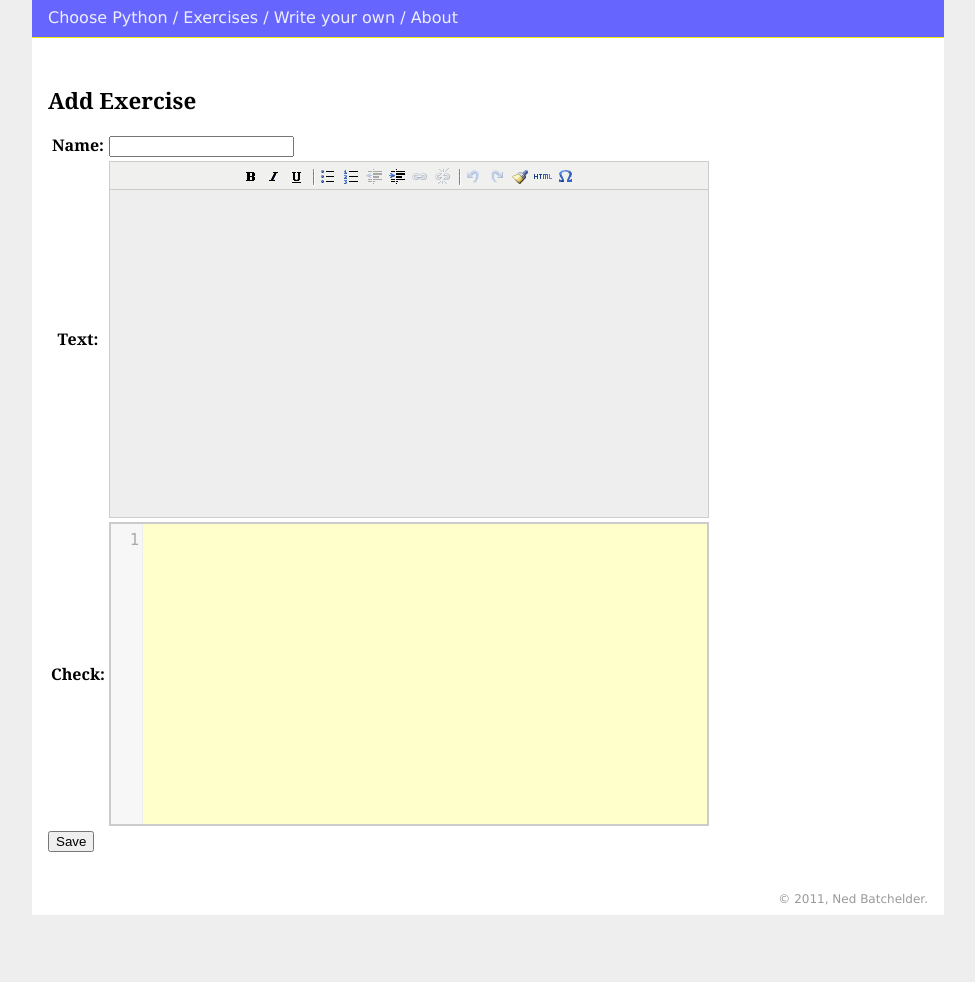
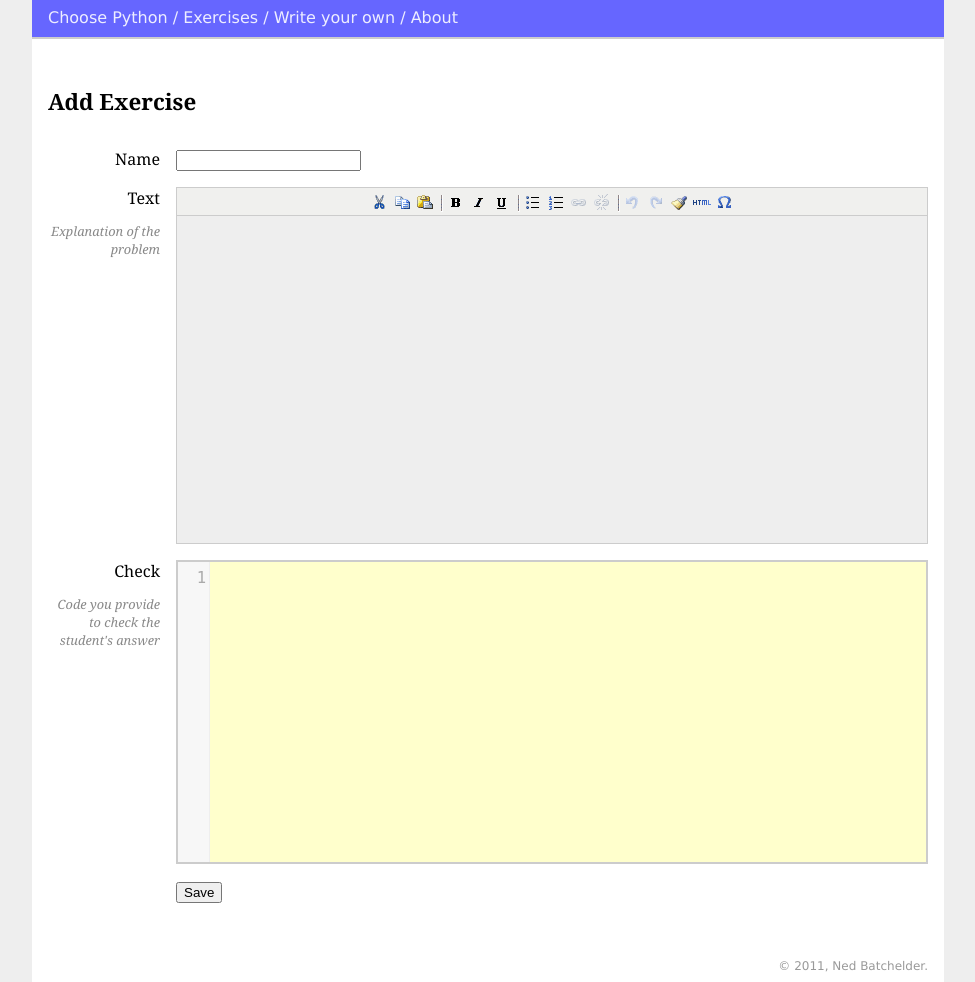
Before and after one commit to nedbat/choosy, a Django app: template server/desk/templates/edit_exercise.html in a window 1280 px wide. Shown: the whole page, without its empty margins (168-1143 px from the left). Before the commit the page ends 915 px from the top, so only its background shows below. Run offline with Django 3.2, Linux system fonts and the light colour scheme; the template is opened without the code that fills it: values that come from a table or form of the project are taken from there, others are empty; some libraries are stand-ins or nearby versions.

Commit message:
Make the exercise editing form nicer.

```diff
--- a/server/desk/templates/edit_exercise.html
+++ b/server/desk/templates/edit_exercise.html
@@ -32,31 +32,48 @@
     elements : "id_text",
     content_css : "/static/style.css",
     theme_advanced_toolbar_location : "top",
-    theme_advanced_buttons1 : "bold,italic,underline,|,"
-    + "bullist,numlist,outdent,indent,"
+    theme_advanced_buttons1 : "cut,copy,paste,|,"
+    + "bold,italic,underline,|,"
+    + "bullist,numlist,"
     + "link,unlink,|,"
     + "undo,redo,cleanup,code,charmap",
     theme_advanced_buttons2 : "",
     theme_advanced_buttons3 : "",
     height:"350px",
-    width:"600px"
+    width:"100%"
 });
 
 </script>
 {% endblock head %}
 
 {% block main %}
-{% if form.instance.id %}
-  <h1>Edit Exercise</h1>
+  {% if form.instance.id %}
+    <h1>Edit Exercise</h1>
   {% else %}
-  <h1>Add Exercise</h1>
+    <h1>Add Exercise</h1>
   {% endif %}
 
   <form action="." method="post">
-  {% csrf_token %}
-  <table>
-  {{ form.as_table }}
-  </table>
-  <input type="submit" value="Save" />
+    {% csrf_token %}
+    <fieldset>
+      <div class='field'>
+        {{ form.name.errors }}
+        <label for="id_name">Name</label>
+        <div class='widget'>{{ form.name }}</div>
+      </div>
+      <div class='field'>
+        {{ form.text.errors }}
+        <label for="id_text">Text<div class="explain">Explanation of the problem</div></label>
+        <div class='widget'>{{ form.text }}</div>
+      </div>
+      <div class='field'>
+        {{ form.check.errors }}
+        <label for="id_check">Check<div class="explain">Code you provide to check the student's answer</div></label>
+        <div class='widget'>{{ form.check }}</div>
+      </div>
+      <div class='field'>
+        <div class='widget'><input type="submit" value="Save" /></div>
+      </div>
+    </fieldset>
   </form>
 {% endblock main %}
--- a/server/static/style.css
+++ b/server/static/style.css
@@ -15,7 +15,7 @@ header {
     color: #eef;
     margin: 0;
     padding: .5em 1em;
-    border-bottom: 1px solid #ee0;
+    border-bottom: 2px solid #ccc;
     font-family: Verdana, sans-serif;
 }
 header p {
@@ -92,3 +92,26 @@ h2 {
     overflow-x: auto;
     width: 100%;
 }
+
+fieldset {
+    border: none;
+    margin: 0;
+    padding: 0;
+}
+div.field {
+    margin: 1em 0;
+}
+div.widget {
+    margin: 0 0 0 8em;
+}
+label {
+    float: left;
+    width: 7em;
+    text-align: right;
+}
+label div.explain {
+    padding-top: 1em;
+    font-size: 80%;
+    font-style: italic;
+    color: #888;
+}
--- a/server/static/tiny_mce/themes/advanced/skins/default/content.css
+++ b/server/static/tiny_mce/themes/advanced/skins/default/content.css
@@ -1,4 +1,4 @@
-body, td, pre {color:#000; font-family:Verdana, Arial, Helvetica, sans-serif; font-size:10px; margin:8px;}
+body, td, pre {color:#000; /* font-family:Verdana, Arial, Helvetica, sans-serif; font-size:10px; */ margin:8px;}
 body {background:#FFF;}
 body.mceForceColors {background:#FFF; color:#000;}
 body.mceBrowserDefaults {background:transparent; color:inherit; font-size:inherit; font-family:inherit;}
```
